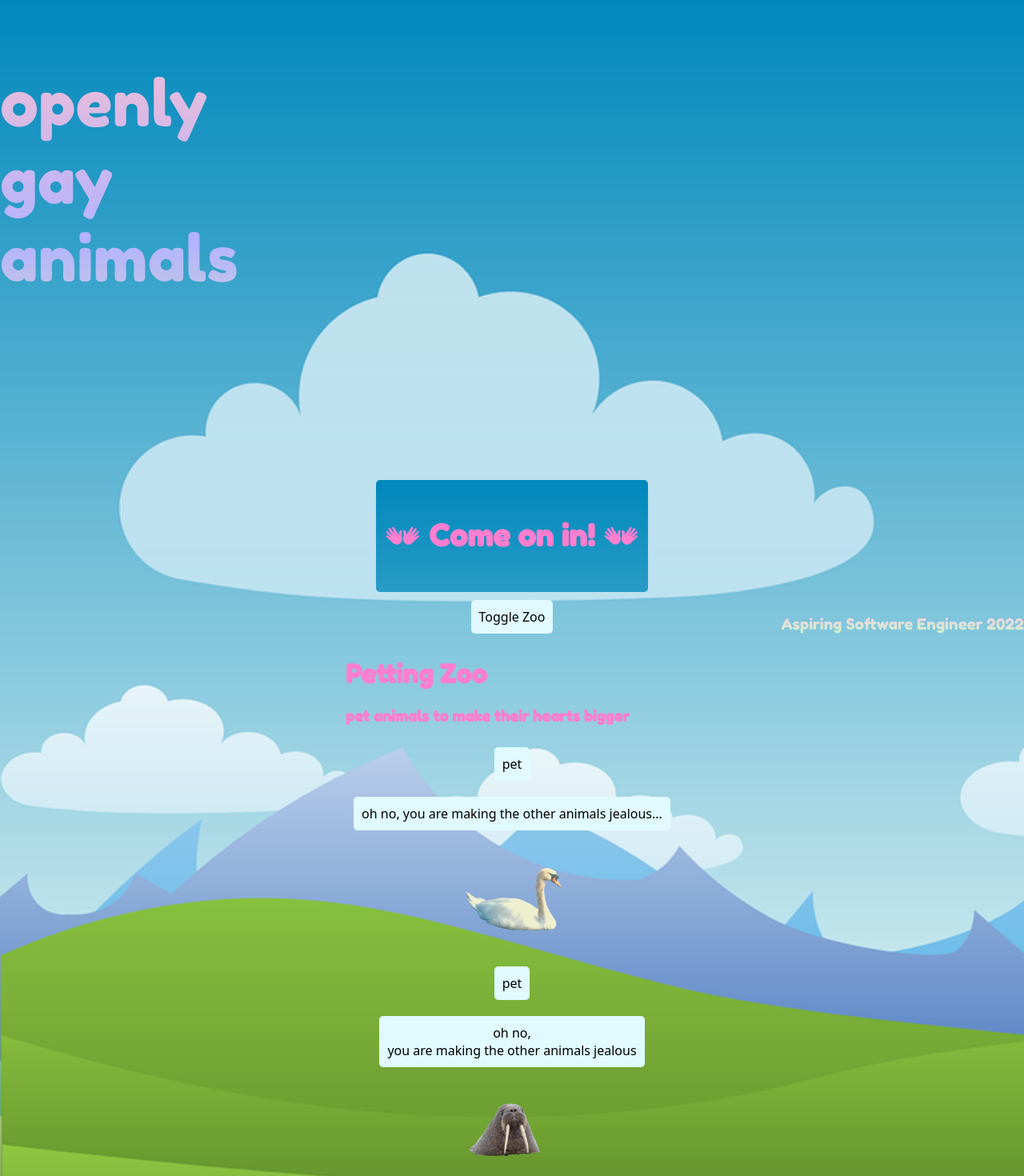
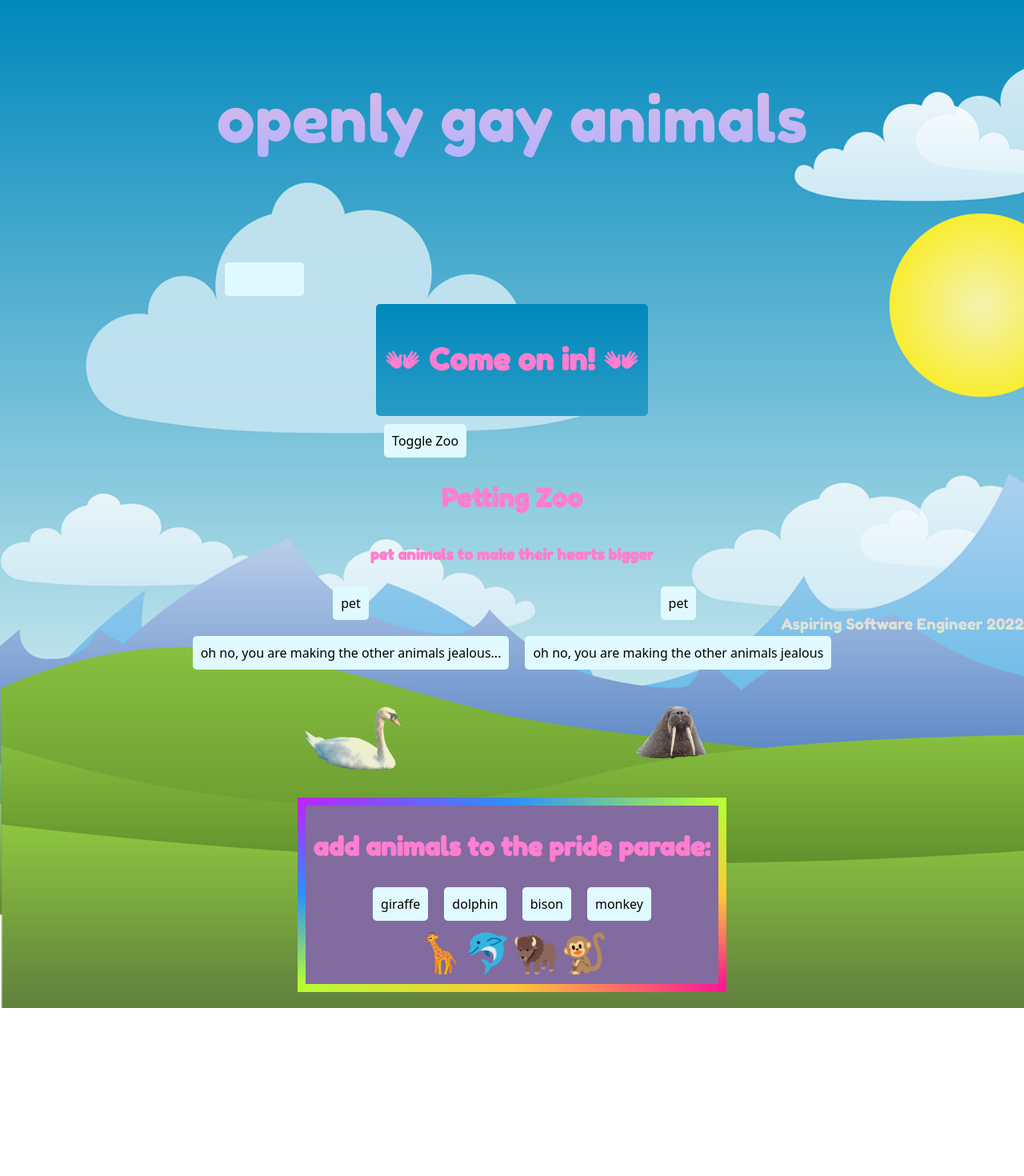
Before and after one commit to kashitamang/busy-zoo, a React (Create React App) app: page / in a window 1280 px wide. Shown: the top 1470 px of the page at 80% size. After the commit the page ends 1260 px from the top, so only its background shows below. Built offline with nearby package versions, Linux system fonts and the light colour scheme.

Commit message:
adds styling

```diff
--- a/src/App.css
+++ b/src/App.css
@@ -11,6 +11,14 @@ body {
   background-image: url("./backgroundday.png");
   background-size: cover;
   background-repeat: repeat;
+  margin: 20px;
+  /* display: grid;
+  grid-template-columns: 10% 25% 55% 10%;
+  grid-template-rows: 10% 60% 20% 10%;
+  min-width: 1100px;
+  max-width: 1700px;
+  min-height: 1000px;
+  max-height: 1000px; */
 }
 
 .App {
@@ -19,6 +27,11 @@ body {
   align-items: center;
   background-size: cover;
 }
+
+/* .sign-container {
+  grid-column: 2;
+  grid-row: 2;
+} */
 
 button {
   padding: 10px;
@@ -34,6 +47,34 @@ button {
 
 button:hover {
   background-color:rgb(212, 186, 253);
+}
+
+.petting-zoo-container {
+  /* grid-column: 3;
+  grid-row: 2; */
+  display: flex;
+  flex-direction: column;
+  align-items: center;
+}
+
+.parade-container {
+  /* grid-column: 3 / span 2;
+  grid-row: 3 / span 1; */
+  background-color: #816b9f;
+  border: 10px solid transparent;
+  border-image: linear-gradient(to bottom right, #b827fc 0%, #2c90fc 25%, #b8fd33 50%, #fec837 75%, #fd1892 100%);
+  border-image-slice: 1;
+  border-radius: 5px;
+  display: flex;
+  flex-direction: column;
+  align-items: center;
+  padding: 10px;
+}
+
+.gay-animals{
+  display: flex;
+  flex-direction: row;
+  align-items: center;
 }
 
 .gay-animal{
--- a/src/App.js
+++ b/src/App.js
@@ -42,11 +42,14 @@ function App() {
   return (
     <div className="App">
       <Header/>
+      <div className="sign-container">
         <OpenClosedSign zooIsOpen={zooIsOpen}/>
         <button onClick={() => setZooIsOpen(!zooIsOpen)}>Toggle Zoo</button>
-      <div className="petting-zoo">
+      </div>
+      <div className="petting-zoo-container">
         <h1>Petting Zoo</h1>
         <h3>pet animals to make their hearts bigger</h3>
+        <div className="gay-animals">
           <div className="gay-animal">
             <button onClick={() => setSwanSize(swanSize + 1)}>pet</button>
             <button onClick={() => setWalrusSize(walrusSize - 1)}>oh no, you are making the other animals jealous...</button>
@@ -54,19 +57,22 @@ function App() {
           </div>
           <div className="gay-animal">
             <button onClick={() => setWalrusSize(walrusSize + 1)}>pet</button>
-          <button onClick={() => setSwanSize(swanSize - 1)}>oh no, <br/>you are making the other animals jealous</button>
+            <button onClick={() => setSwanSize(swanSize - 1)}>oh no, you are making the other animals jealous</button>
             <img src="walrus.png" width={walrusSize * 15}/>
           </div>
         </div>
-      <p>🌈   🌈   🌈  🌈  🌈  🌈  🌈  🌈  🌈  🌈  🌈  🌈  🌈  🌈  🌈</p>
+      </div>
+      <div className="parade-container">
         <h1>add animals to the pride parade:</h1>
         <div className='buttons'>
           <button onClick={handleGiraffeClick}>giraffe</button>
-        <button onClick={handleDolphinClick}>bison</button>
+          <button onClick={handleDolphinClick}>dolphin</button>
           <button onClick={handleBisonClick}>bison</button>
           <button onClick={handleMonkeyClick}>monkey</button>
         </div>
         <AnimalList animals={animals}/>
+      </div>
+
       <Footer year="2022"/>
     </div>
   );
--- a/src/Components/Header/Header.css
+++ b/src/Components/Header/Header.css
@@ -1,11 +1,10 @@
 @import url('https://fonts.googleapis.com/css2?family=Fredoka+One&family=Roboto:wght@400;700&display=swap');
 
 header {
-    font-size: 5rem;
+    font-size: 2rem;
     background: -webkit-linear-gradient(pink, rgb(179, 179, 255), rgb(234, 250, 147) );
     -webkit-background-clip: text;
     -webkit-text-fill-color: transparent;
     font-family: 'Fredoka One', cursive;
-    width: 100vw;
-    height: 600px;
+    font-size: 5rem;
 }
--- a/src/Components/Header/Header.js
+++ b/src/Components/Header/Header.js
@@ -4,7 +4,8 @@ import './Header.css';
 export default function Header() {
   return (
     <header>
-      <p>openly<br/>gay<br/>animals</p>
+      <p>openly gay animals</p>
+      <button>play music</button>
     </header>
   );
 }
```
Lines whose indentation alone changed are shown as unchanged.
